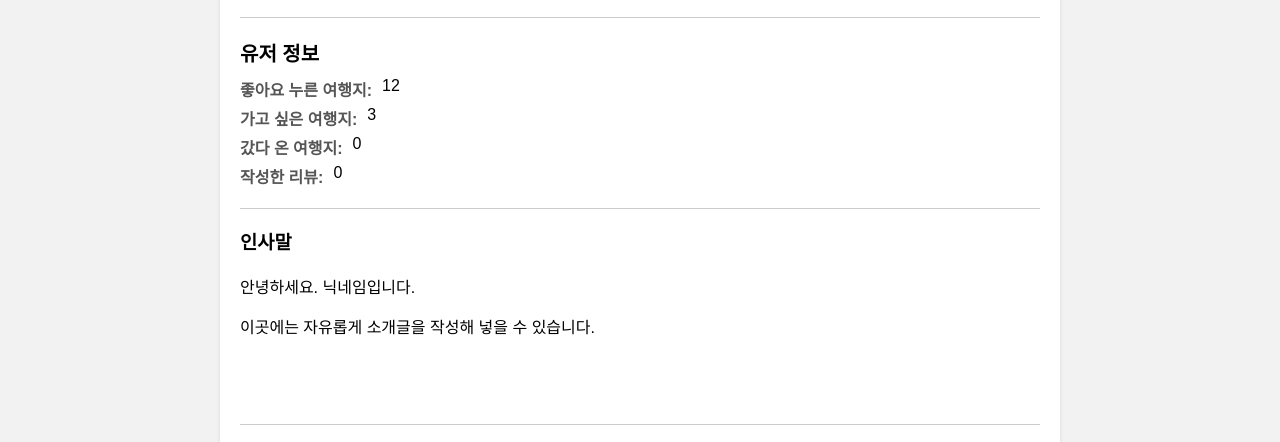
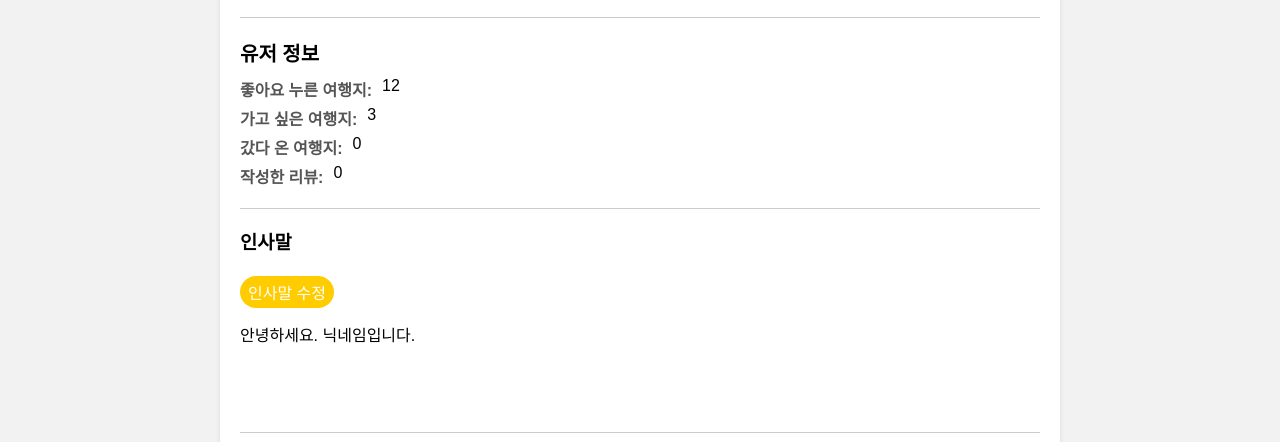
Before and after one commit to sik03/Test1, a plain HTML site: page index.html in a window 1280 px wide. Shown: the part 352-794 px from the top of the page. Drawn offline with Linux system fonts and the light colour scheme.

Commit message:
Update index.html

```diff
--- a/index.html
+++ b/index.html
@@ -224,6 +224,22 @@
       margin-top: 10px;
       text-align: center;
     }
+
+    .edit-button {
+        background-color: #ffcc00;
+        border: none;
+        color: #ffffff;
+        padding: 4px 8px;
+        font-size: 16px;
+        border-radius: 20px;
+        cursor: pointer;
+        transition: background-color 0.3s ease;
+      }
+
+      .edit-button:hover {
+        background-color: #ffa500;
+      }
+
   </style>
     <script>
     // JavaScript 코드
@@ -302,8 +318,8 @@
 <hr>
     <div class="profile-bio">
       <h3>인사말</h3>
-      <p>안녕하세요. 닉네임입니다.</p>
-      <p>이곳에는 자유롭게 소개글을 작성해 넣을 수 있습니다.</p>
+<button class="edit-button" onclick="editGreeting()">인사말 수정</button>
+      <p id="greeting">안녕하세요. 닉네임입니다.</p>
 <br>
 </br>
 <hr>
@@ -388,4 +404,13 @@
     &copy; 2023 Your Website. All rights reserved.
   </div>
 </body>
+<script>
+      function editGreeting() {
+        var newGreeting = prompt("새로운 인사말을 입력하세요."); // 사용자로부터 새로운 인사말 입력 받기
+
+        if (newGreeting !== null && newGreeting !== "") { // 입력값이 비어있지 않은 경우
+          document.getElementById("greeting").textContent = newGreeting; // 인사말 엘리먼트의 내용 변경
+        }
+      }
+    </script>
 </html>
```
